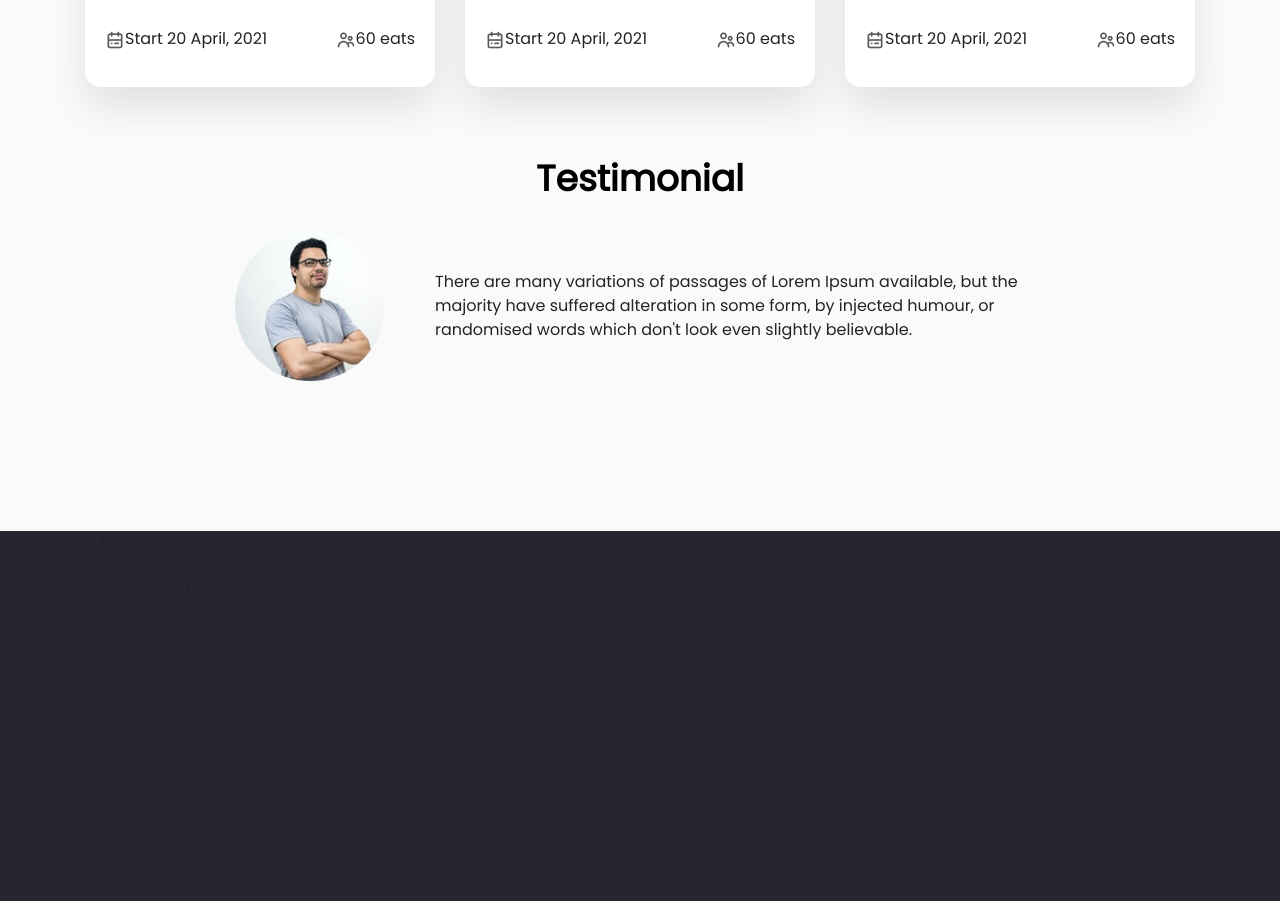
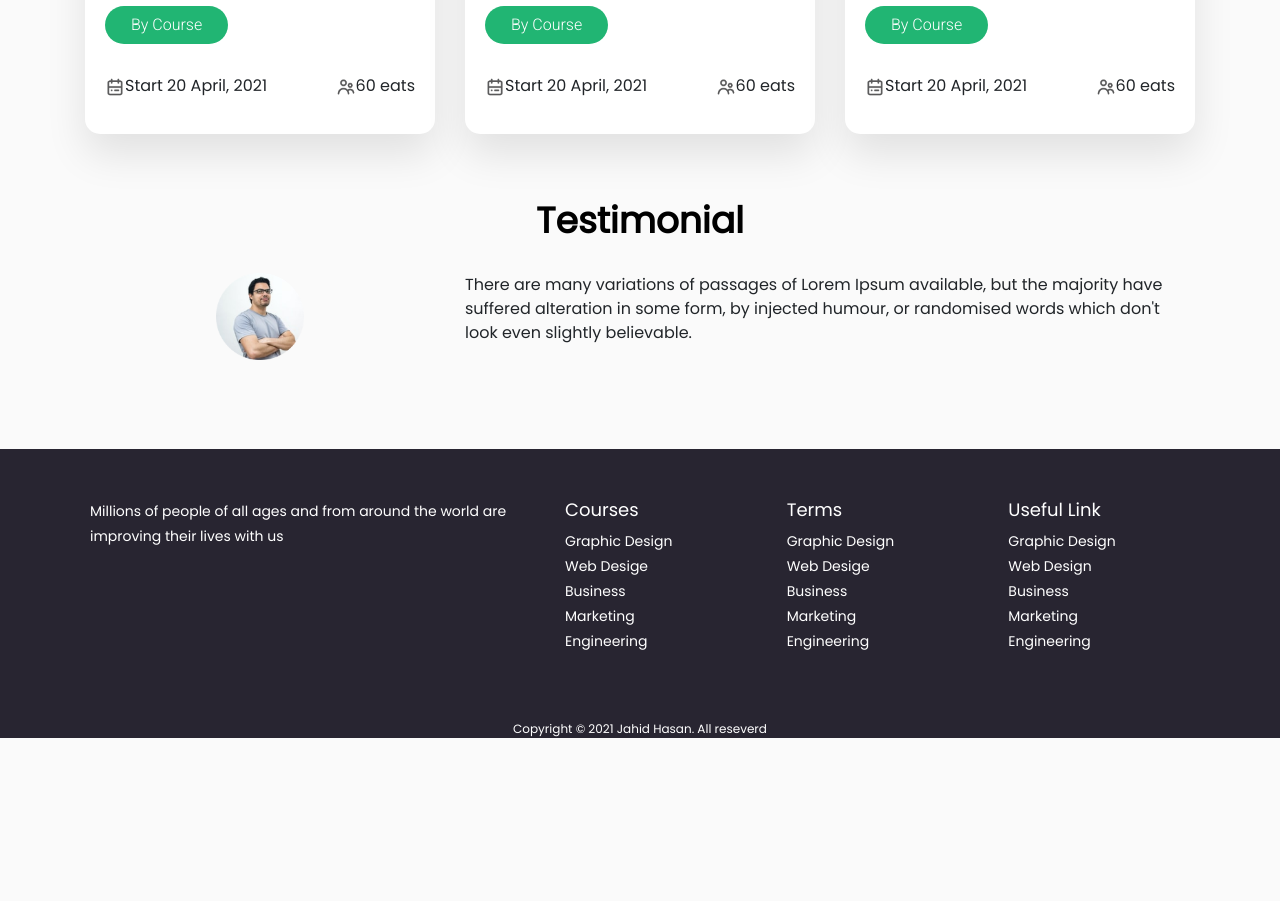
Before and after one commit to Hasan0734/e-school, a plain HTML site: page index.html in a window 1280 px wide. Shown: the part 1470-2371 px from the top of the page. After the commit the page ends 2224 px from the top, so only its background shows below. Drawn offline with nearby package versions, Linux system fonts and the light colour scheme.

Commit message:
web is compeleted

```diff
--- a/index.html
+++ b/index.html
@@ -5,7 +5,7 @@
     <meta charset="UTF-8">
     <meta http-equiv="X-UA-Compatible" content="IE=edge">
     <meta name="viewport" content="width=device-width, initial-scale=1.0">
-    <title>E-School Learning</title>
+    <title>Welcome to e-School Learning</title>
     <link rel="stylesheet" href="https://maxcdn.bootstrapcdn.com/bootstrap/4.0.0/css/bootstrap.min.css"
         integrity="sha384-Gn5384xqQ1aoWXA+058RXPxPg6fy4IWvTNh0E263XmFcJlSAwiGgFAW/dAiS6JXm" crossorigin="anonymous">
     <link rel="stylesheet" href="style.css">
@@ -18,8 +18,8 @@
 
 <body>
     <div class="top-bg">
-        <div class="container">
-            <nav class="navbar navbar-expand-lg">
+        <div class="container all-container">
+            <nav class="navbar navbar-expand-lg navbar-light">
                 <a class="navbar-brand" href="#">
                     <img class="w-25" src="/ICON/Logo.png" alt="">
                 </a>
@@ -38,24 +38,24 @@
                 </div>
             </nav>
         </div>
-        <div class="container">
+        <div class="container all-container">
             <div class="row d-flex align-items-center">
-                <div class="col-lg-5">
+                <div class="col-sm-12 col-md-12 col-lg-5 col-xl-5">
                     <p class="text-danger">Are you ready to learn?</p>
                     <h1 class="head-line">Learn With fun <br> on <span>any shedule</span></h1>
                     <p class="content-detail">Lorem ipsum dolor sit amet consectetur adipisicing elit. Perspiciatis
                         sed velit quo magnam.</p>
                     <button class="btn buy-course">Get Started</button>
                 </div>
-                <div class="col-lg-7">
+                <div class="col-sm-12 col-lg-7 col-md-12 col-xl-7">
                     <img class="w-100 img-fluid" src="/Photos/Illustration.png" alt="">
                 </div>
             </div>
         </div>
     </div>
-    <div class="container">
+    <div class="container all-container">
         <div class="row">
-            <div class="col-md-3">
+            <div class="col-sm-12 col-md-6 col-lg-3 col-xl- d-flex justify-content-center">
                 <div class="card box d-flex justify-content-center align-items-center">
                     <img class="w-25 " src="/ICON/book.png" alt="">
                     <div class="card-content">
@@ -65,7 +65,7 @@
 
                 </div>
             </div>
-            <div class="col-md-3">
+            <div class="col-sm-12 col-md-6 col-lg-3 col-xl-3  d-flex justify-content-center">
                 <div class="card box d-flex justify-content-center align-items-center">
                     <img class="w-25" src="/ICON/Students.png" alt="">
                     <div class="card-content">
@@ -74,7 +74,7 @@
                     </div>
                 </div>
             </div>
-            <div class="col-md-3">
+            <div class="col-sm-12 col-md-6 col-lg-3 col-xl-3 d-flex justify-content-center">
                 <div class="card box d-flex justify-content-center align-items-center">
                     <img class="w-25" src="/ICON/Student.png" alt="">
                     <div class="card-content">
@@ -83,7 +83,7 @@
                     </div>
                 </div>
             </div>
-            <div class="col-md-3">
+            <div class="col-sm-12 col-md-6 col-lg-3 col-xl-3 d-flex justify-content-center">
                 <div class="card box d-flex justify-content-center align-items-center">
                     <img class="w-25" src="/ICON/Test.png" alt="">
                     <div class="card-content">
@@ -94,7 +94,7 @@
             </div>
         </div>
     </div>
-    <div class="container">
+    <div class="container all-container">
         <h1 class="text-center head-line-2">Online Courses</h1>
         <div class="card-deck mt-5">
             <div class="card box-2">
@@ -137,36 +137,72 @@
             </div>
         </div>
     </div>
-    <div class="container">
+    <div class="container all-container">
         <h1 class="text-center head-line-2">Testimonial</h1>
-        <div class="d-flex justify-content-center align-items-center testimonial-box">
+        <div class="row">
 
-            <img class="" src="/Photos/Man.png" alt="">
 
-            <div class=" testimonial-text">
+            <div
+                class="col-sm-12 col-md-12 col-lg-4 col-xl-4 d-flex justify-content-center align-items-center testimonial-box">
+
+                <img class="w-25 pb-4 img-fluid" src="/Photos/Man.png" alt="">
+
+            </div>
+            <div class="col-sm-12 col-md-12 col-lg-8 col-xl-8 testimonial-text">
                 <p class="">There are many variations of passages of Lorem Ipsum available, but the
                     majority have suffered alteration in some form, by injected humour,
                     or randomised words which don't look even slightly believable.</p>
             </div>
+
         </div>
     </div>
-    <div class="footer tex-white">
+    <section class="bottom-section">
         <div class="container">
-            <div class="col-md-3">
+            <div class="row">
+                <div class="col-md-5 course-list">
                     <p>Millions of people of all ages and from around
                         the world are improving their lives with us</p>
                 </div>
-            <div class="col-md-3">
-
+                <div class="col-md-7">
+                    <div class="row">
+                        <div class="col-6 col-sm-4 col-md-4 col-lg-4 col-xl-4 course-list">
+                            <h6>Courses</h6>
+                            <ul class="list-unstyled">
+                                <li><a href="#">Graphic Design</a></li>
+                                <li><a href="#">Web Desige</a></li>
+                                <li><a href="#">Business</a></li>
+                                <li><a href="#">Marketing</a></li>
+                                <li><a href="#">Engineering</a></li>
+                            </ul>
                         </div>
-            <div class="col-md-3">
-
+                        <div class="col-6 col-sm-4 col-md-4 col-lg-4 col-xl-4 course-list">
+                            <h6>Terms</h6>
+                            <ul class="list-unstyled">
+                                <li><a href="#">Graphic Design</a></li>
+                                <li><a href="#">Web Desige</a></li>
+                                <li><a href="#">Business</a></li>
+                                <li><a href="#">Marketing</a></li>
+                                <li><a href="#">Engineering</a></li>
+                            </ul>
                         </div>
-            <div class="col-md-3">
-
+                        <div class="col-6 col-sm-4 col-md-4 col-lg-4 col-xl-4 course-list">
+                            <h6>Useful Link</h6>
+                            <ul class="list-unstyled">
+                                <li><a href="#">Graphic Design</a></li>
+                                <li><a href="#">Web Design</a></li>
+                                <li><a href="#">Business</a></li>
+                                <li><a href="#">Marketing</a></li>
+                                <li><a href="#">Engineering</a></li>
+                            </ul>
                         </div>
                     </div>
                 </div>
+            </div>
+        </div>
+        <footer class="text-center">
+            <p>Copyright © 2021 Jahid Hasan. All reseverd</p>
+        </footer>
+    </section>
     <script src="https://code.jquery.com/jquery-3.2.1.slim.min.js"
         integrity="sha384-KJ3o2DKtIkvYIK3UENzmM7KCkRr/rE9/Qpg6aAZGJwFDMVNA/GpGFF93hXpG5KkN"
         crossorigin="anonymous"></script>
--- a/style.css
+++ b/style.css
@@ -1,14 +1,12 @@
 body{
+    margin: 0;
+    padding: 0;
     font-family: 'Poppins', sans-serif;
     background: #f9f9f9b0;
 }
-
 .top-bg{
     background: #F0FFF0;
-    height: 576px;
-    margin-bottom: 70px;
-}
-.container{
+    padding-bottom: 10px;
     margin-bottom: 70px;
 }
 .navbar-brand{
@@ -34,6 +32,9 @@ body{
 
     text-align: center;
 }
+.all-container{
+    margin-bottom: 65px;
+}
 .head-line,.head-line-2{
     font-family: 'Poppins';
     font-size: 48px;
@@ -57,6 +58,7 @@ body{
     margin-bottom: 20px;
 }
 .box{
+    margin-bottom: 20px;
     width: 270px;
     height: 270px;
     background: #F8FFFB;
@@ -111,16 +113,29 @@ body{
 .box-2:hover{
     box-shadow: 0px 20px 40px rgb(40 60 204 / 17%)
 }
-.testimonial-box img{
-    width: 150px;
-    margin-right: 40px;
-}
+
 .testimonial-box p{
-    width: 600px;
+
     margin: 10px;
 }
-.footer{
-    height: 370px;
+.bottom-section{
     background: #282531;
-    margin-top: 150px;
+    color: white;
 }
+.course-list{
+    padding: 50px 35px 50px 20px;
+    line-height: 25px;
+    font-size: 14px;
+}
+.course-list h6{
+    font-size: 18px;
+
+
+}
+.course-list li a{
+    color: white;
+    text-decoration: none;
+}
+footer p{
+    font-size: 12px;
+}
```
Lines whose indentation alone changed are shown as unchanged.
